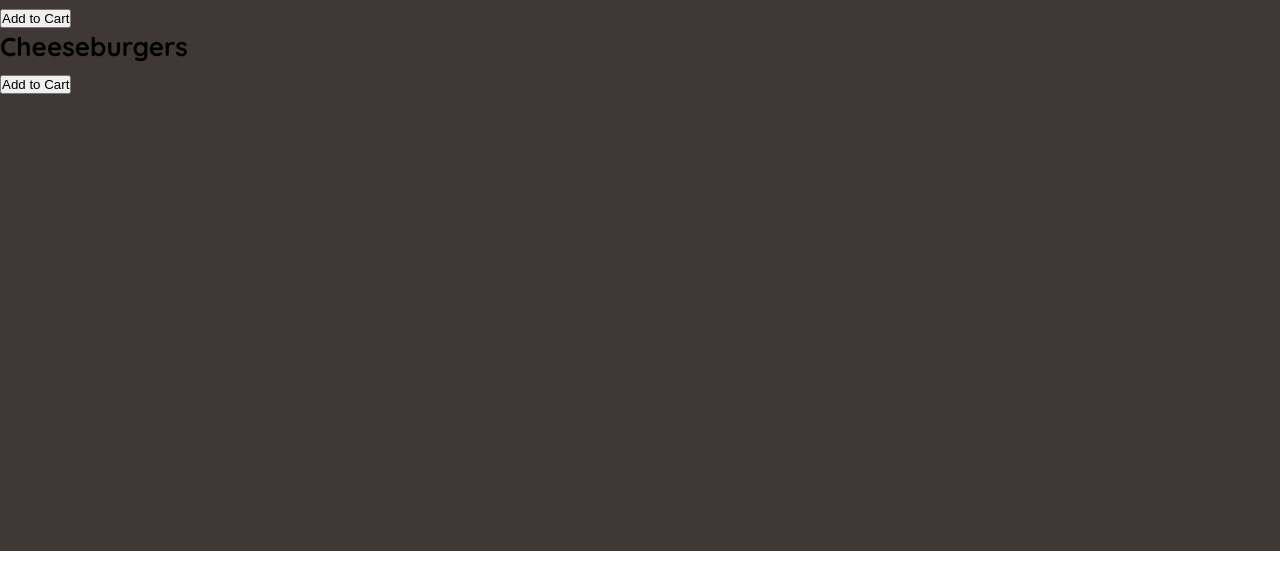
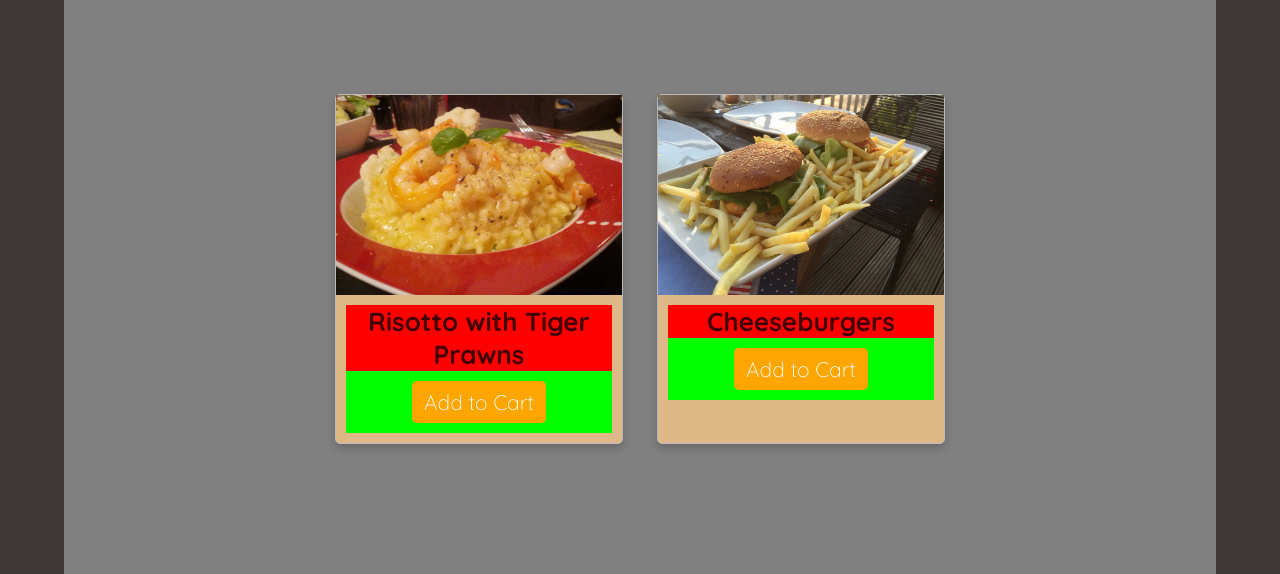
Before and after one commit to adogbeji/WebFoodWebsite, a plain HTML site: page index.html in a window 1280 px wide. Shown: the part 249-823 px from the top of the page. Before the commit the page ends 800 px from the top, so only its background shows below. Drawn offline with Linux system fonts and the light colour scheme.

Commit message:
Add images & styling for cards

```diff
--- a/css/styles.css
+++ b/css/styles.css
@@ -265,3 +265,86 @@ body {
     color: #C2B41B;
     letter-spacing: .3rem;
 }
+
+._0471-sect_2-card-box {
+    width: 90%;
+    margin: 0 auto;
+    padding: 13rem 0;
+    background-color: #808080;
+
+    display: flex;
+    justify-content: center;
+
+    column-gap: 3.4rem;
+}
+
+@media only screen and (max-width: 65.625em) {  /* 1050px */
+    ._0471-sect_2-card-box {
+        flex-wrap: wrap;
+    }
+}
+
+._0471-sect_2-card {
+    flex: 0 0 25%;
+
+    transition: all .3s;
+    /* width: 40%;  Controls size of card (optional) */
+    border-radius: .5rem;
+    border: .15rem solid #BBB9B9;  /* Makes card stand out (optional) */
+    box-shadow: 0 .4rem .8rem 0 rgba(0, 0, 0, .2);
+    /* background-color: #FFFFFF;  Testing */
+    background-color: burlywood;
+}
+
+._0471-sect_2-card:hover {
+    box-shadow: 0 .4rem 1.6rem 0 rgba(0, 0, 0, .2);
+}
+
+._0471-sect_2-card-bg-image-1,
+._0471-sect_2-card-bg-image-2 {
+    height: 20rem;  /* Makes image visible (required) */
+    /* background-image: url('../images/risotto.jpg'); */
+    background-position: center center;
+    background-repeat: no-repeat;
+    background-attachment: fixed;
+    background-size: cover;
+    transform: scale(1);
+}
+
+._0471-sect_2-card-bg-image-1 {
+    background-image: url('../images/risotto.jpg');
+}
+
+._0471-sect_2-card-bg-image-2 {
+    background-image: url('../images/cheeseburgers.jpg');
+}
+
+._0471-sect_2-card__body {
+    padding: 1rem;
+}
+
+._0471-sect_2-card__card-text-box {
+    text-align: center;
+    background-color: #FF0000;
+}
+
+._0471-sect_2-card__card-text {
+    color: #420000;
+    font-weight: 700;
+}
+
+._0471-sect_2-card__card-button-box {
+    text-align: center;
+    padding: 1rem 0;
+    background-color: #00FF00;
+}
+
+._0471-sect_2-card__card-button {
+    font-size: 2.1rem;
+    color: #FFFFFF;
+    display: inline-block;
+    text-decoration: none;
+    padding: .8rem 1.2rem;
+    border-radius: .5rem;
+    background-color: orange;
+}
--- a/index.html
+++ b/index.html
@@ -76,28 +76,28 @@
         </div>
         <div class="_0471-sect_2-card-box">
             <!-- Card Start -->
-            <div class="_0471-sect_2-card">
-                <div class="_0471-sect_2-card-bg-image"></div>
+            <div class="_0471-sect_2-card _0471-sect_2-card--1">
+                <div class="_0471-sect_2-card-bg-image-1"></div>
                 <div class="_0471-sect_2-card__body">
                     <div class="_0471-sect_2-card__card-text-box">
                         <h4 class="_0471-sect_2-card__card-text">Risotto with Tiger Prawns</h4>
                     </div>
                     <div class="_0471-sect_2-card__card-button-box">
-                        <button class="_0471-sect_2-card__card-button">Add to Cart</button>
+                        <a href="#" class="_0471-sect_2-card__card-button">Add to Cart</a>
                     </div>
                 </div>
             </div>
             <!-- Card End -->
 
             <!-- Card Start -->
-            <div class="_0471-sect_2-card">
-                <div class="_0471-sect_2-card-bg-image"></div>
+            <div class="_0471-sect_2-card _0471-sect_2-card--2">
+                <div class="_0471-sect_2-card-bg-image-2"></div>
                 <div class="_0471-sect_2-card__body">
                     <div class="_0471-sect_2-card__card-text-box">
                         <h4 class="_0471-sect_2-card__card-text">Cheeseburgers</h4>
                     </div>
                     <div class="_0471-sect_2-card__card-button-box">
-                        <button class="_0471-sect_2-card__card-button">Add to Cart</button>
+                        <a href="#" class="_0471-sect_2-card__card-button">Add to Cart</a>
                     </div>
                 </div>
             </div>
```
Also changed, not shown: images/cheeseburgers.jpg (added), images/risotto.jpg (added).
